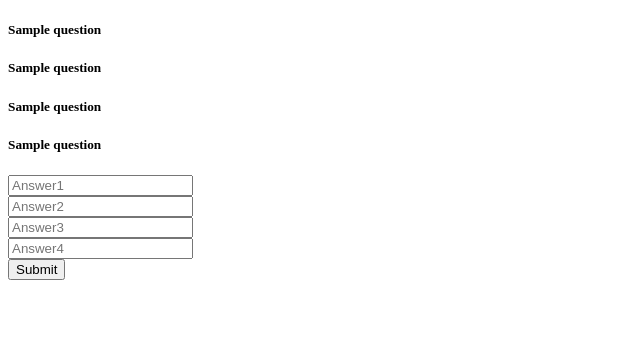
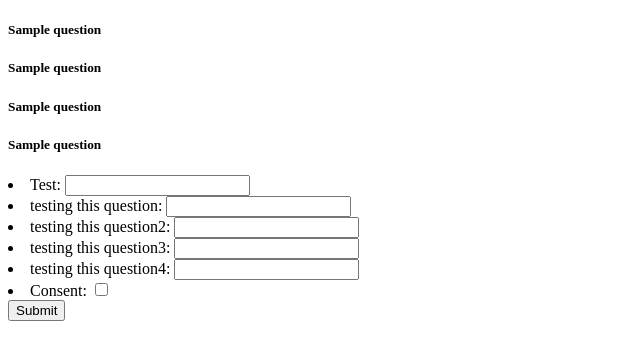
Before and after one commit to emils-b/djangoAPI_learning, a Django app: template MyTestAPI/templates/questionnaire.html in a window 1280 px wide. Shown: the top 360 px of the page, without its empty margins (0-640 px from the left). Run offline with Django 3.2, Linux system fonts and the light colour scheme; the template is opened without the code that fills it: values that come from a table or form of the project are taken from there, most other values are stand-ins (such as "Sample title", 1, 10 or a date in 2020).

Commit message:
testing new questionnaire options

```diff
--- a/MyTestAPI/questionnaire/models.py
+++ b/MyTestAPI/questionnaire/models.py
@@ -1,4 +1,5 @@
 from django.db import models
+from django import forms
 
 
 class Questionnaire(models.Model):
@@ -10,9 +11,10 @@ class Questionnaire(models.Model):
     def __str__(self):
         return str(self.pk)
 
-class Answers(models.Model): #doesn't inherit Questionnaire obj, can use ForeignKey
-#class Answers(Questionnaire):
-    #questionnaire = models.ForeignKey(Questionnaire, on_delete=models.SET_NULL, blank=True, null=True)
+
+class Answers(models.Model):  # doesn't inherit Questionnaire obj, can use ForeignKey
+    # class Answers(Questionnaire):
+    # questionnaire = models.ForeignKey(Questionnaire, on_delete=models.SET_NULL, blank=True, null=True)
     questionnaire = models.OneToOneField(
         Questionnaire,
         on_delete=models.CASCADE,
@@ -23,7 +25,20 @@ class Answers(models.Model): #doesn't inherit Questionnaire obj, can use Foreign
     answer2 = models.TextField()
     answer3 = models.TextField()
     answer4 = models.TextField()
-    image = models.ImageField(upload_to='media', blank = True, null = True)
-    #japievieno users, kas ir atbildejusi vai jasasaista atbildes ar user
+    image = models.ImageField(upload_to='media', blank=True, null=True)
+
+    # japievieno users, kas ir atbildejusi vai jasasaista atbildes ar user
     def __str__(self):
         return str(self.pk)
+
+
+
+class answerForm(forms.Form):
+    # questionnaire = forms.ForeignKey(Questionnaire, on_delete=models.SET_NULL, blank=True, null=True)
+    test = forms.Field()
+    q1 = 'testing this question'
+    answer1 = forms.CharField(label=q1, max_length=200)
+    answer2 = forms.CharField(label=q1 + '2', max_length=200)
+    answer3 = forms.CharField(label=q1 + '3', max_length=200)
+    answer4 = forms.CharField(label=q1 + '4', max_length=200)
+    consent = forms.BooleanField(required=False)
--- a/MyTestAPI/questionnaire/urls.py
+++ b/MyTestAPI/questionnaire/urls.py
@@ -1,10 +1,11 @@
 from django.urls import path
 from questionnaire import views
-from .views import questionnaire_detail, answers_list, answers_detail, questionnaire_list, answers_and_questions_list
+from .views import questionnaire_detail, answers_list, answers_detail, questionnaire_list, answers_and_questions_list, answer_form
 
 
 urlpatterns = [
-    path('questionnaire', views.questionnaire, name='questionnaire.'),
+    #path('questionnaire', views.questionnaire, name='questionnaire.'),
+    path('questionnaire', views.answer_form, name='answer_form.'),
     path('questions/', questionnaire_list),  # gets questions JSON
     path('question/<int:pk>/', questionnaire_detail),  # gets question JSON from pk
     path('answers/', answers_list),  # gets answers JSON
--- a/MyTestAPI/templates/questionnaire.html
+++ b/MyTestAPI/templates/questionnaire.html
@@ -5,11 +5,6 @@
     <title>Questionnaire</title>
 </head>
 <body>
-
-    <!-- var arī laikam <li> <h5> vietā likt lai katru atsevišķo rindu izmanotu, jāpapēta tas,
-    bet nu kopumā jautājumus tad dalīs pa lapām (varēs tikai redzēt, jāaskatās kā piesaista caur jaurrājumu abjektu, jo ir sasaistīti),
-     piesaistīs katram login useram un tad varēs ievadīt atbildes, kuras saglabāsies,
-     izveidos, ka atbilžu lapas ar atbilstošajiem jautājumiem var apskatīt un consent mainīt-->
     <!--{% for question in questions %}
     <h5>{{question.question1}}</h5>
     <h5>{{question.question2}}</h5>
@@ -24,16 +19,17 @@
     <h5>{{questions.question4}}</h5>
 
 
-
 <form action="submit" methods="post">
-
-      {% csrf_token %}
-
+   <!--
     <input type="text" name="answer1" placeholder="Answer1"><br>
     <input type="text" name="answer2" placeholder="Answer2"><br>
     <input type="text" name="answer3" placeholder="Answer3"><br>
     <input type="text" name="answer4" placeholder="Answer4"><br>
     <input type="submit">
+    -->
+      {% csrf_token %}
+       {{form.as_ul}}
+       <button type="submit", name="submit">Submit</button>
 
 </form>
 </body>
```
Also changed, not shown: MyTestAPI/questionnaire/views.py (+6 -1 lines).
